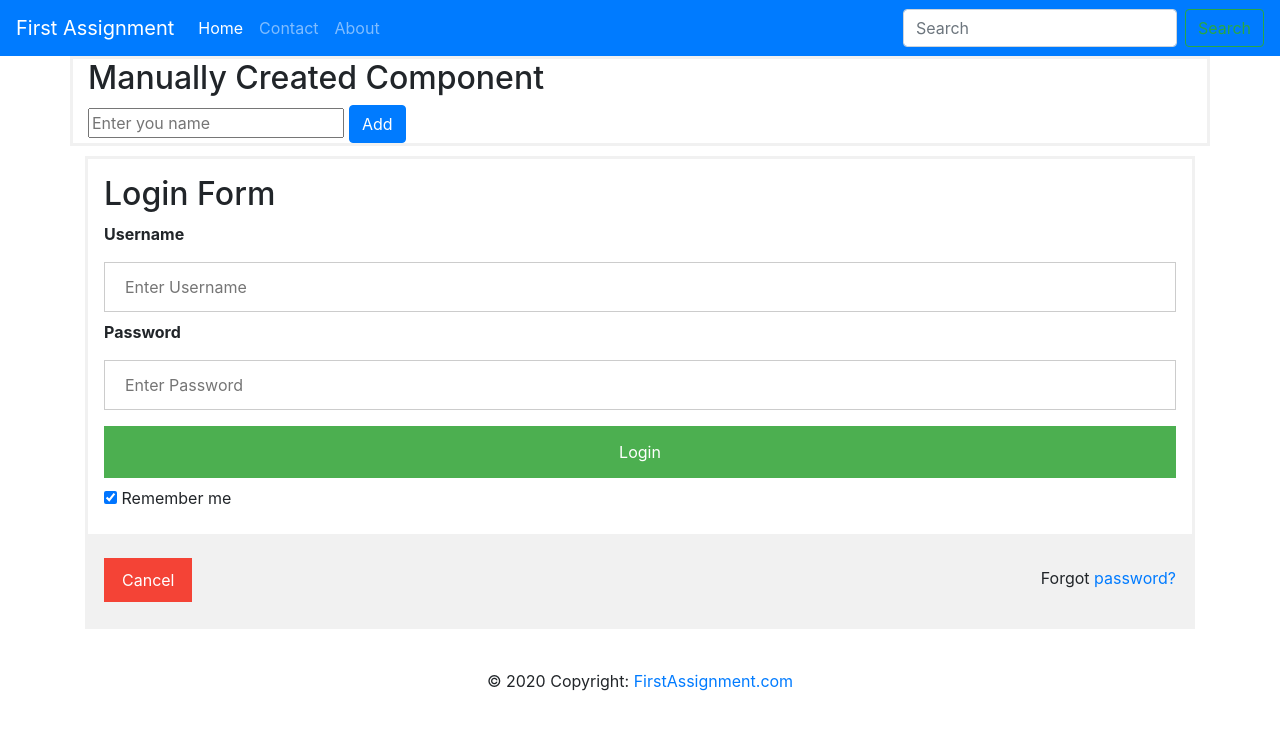
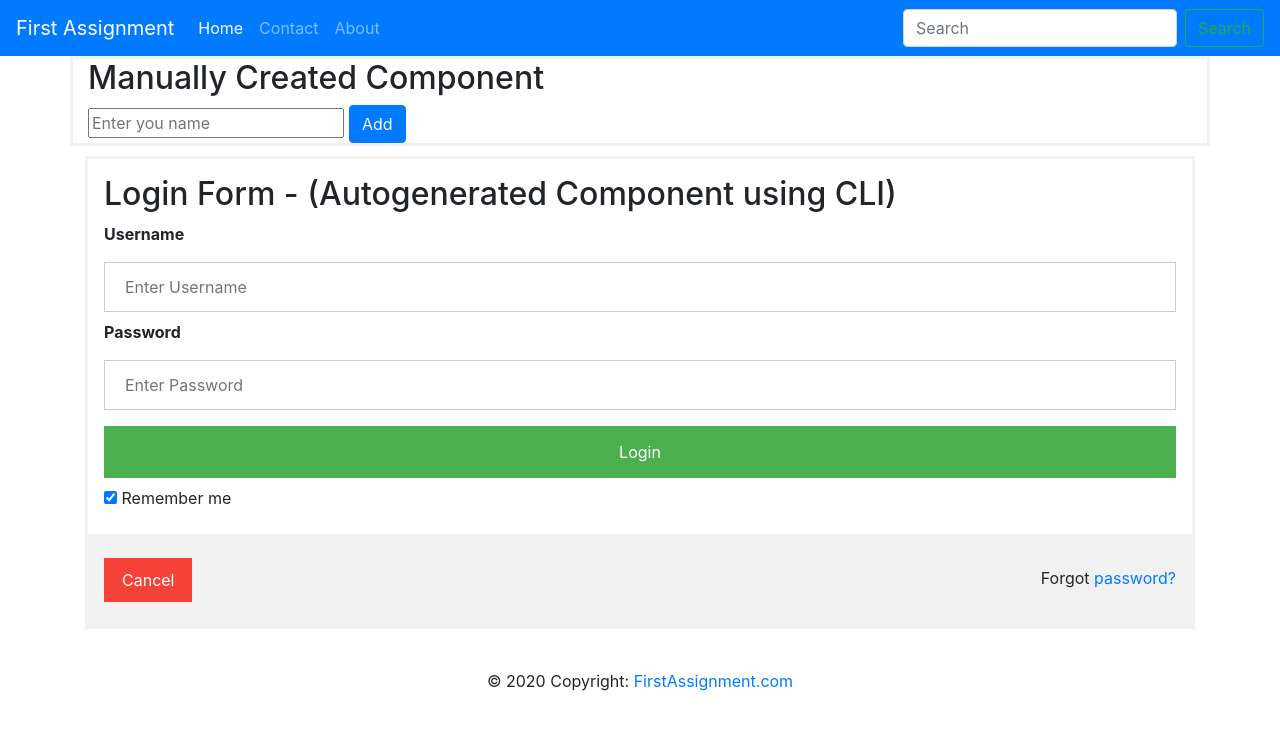
Before and after one commit to hamid-mahmood/First-Assignment-Hamid, an Angular app: page / in a window 1280 px wide. Shown: the top 730 px of the page. Built offline with nearby package versions, Linux system fonts and the light colour scheme.

Commit message:
Login form changed

```diff
--- a/src/app/login-form/login-form.component.html
+++ b/src/app/login-form/login-form.component.html
@@ -1,6 +1,6 @@
 <form>
     <div class="container">
-        <h2>Login Form</h2>
+        <h2>Login Form - (Autogenerated Component using CLI)</h2>
       <label for="uname"><b>Username</b></label>
       <input type="text" placeholder="Enter Username" name="uname" required>
 
```
